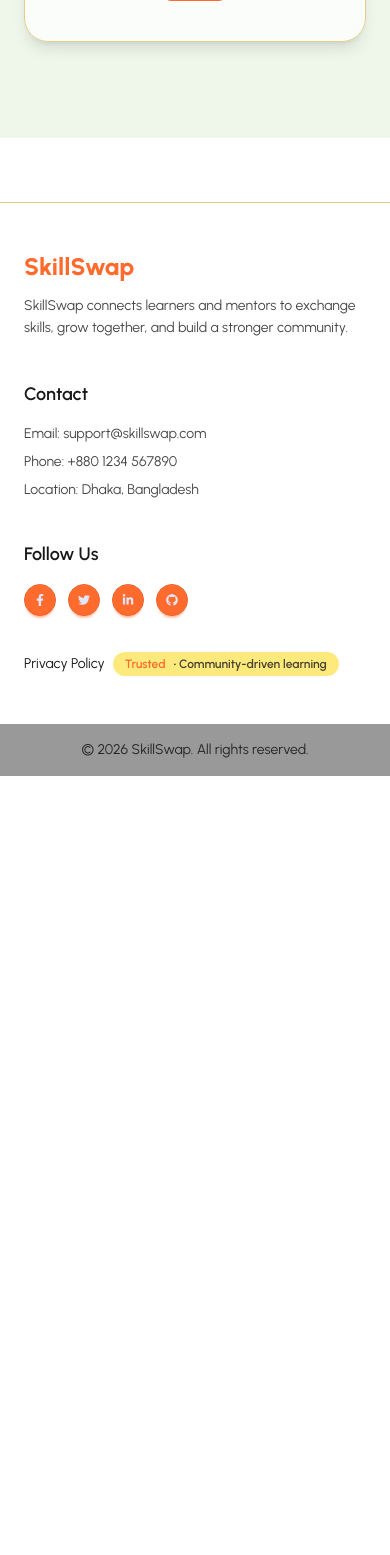
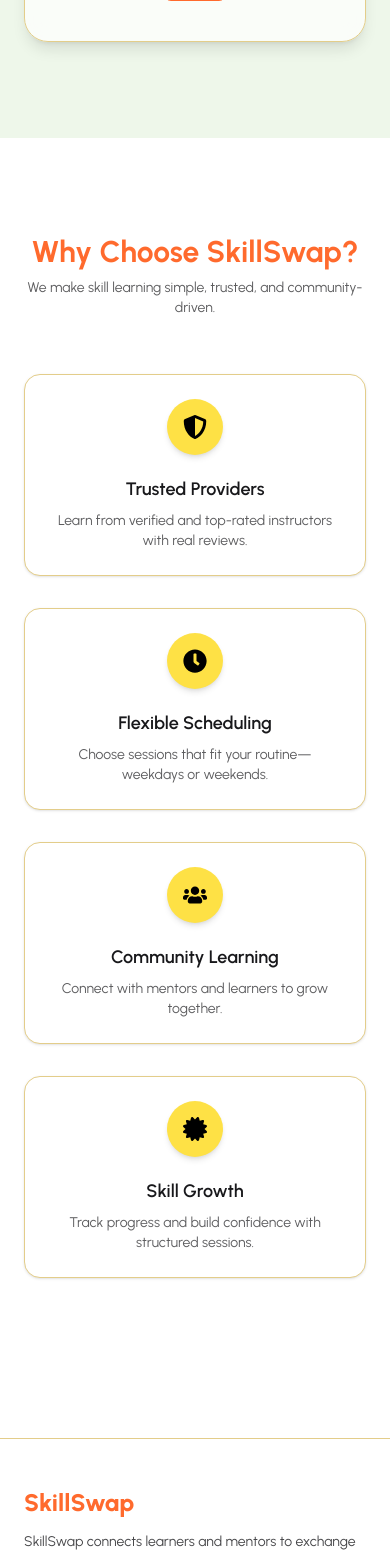
Before and after one commit to Nidan73/skill-swap, a React (Vite) app: page / in a window 390 px wide. Shown: the part 5440-6995 px from the top of the page. Before the commit the page ends 6216 px from the top, so only its background shows below. Built offline with nearby package versions, Linux system fonts and the light colour scheme.

Commit message:
added 1 more extra section

```diff
--- a/src/pages/HomeExtra.jsx
+++ b/src/pages/HomeExtra.jsx
@@ -1,5 +1,6 @@
 import React from "react";
 import { FaStar, FaUserGraduate, FaSearch, FaHandshake } from "react-icons/fa";
+import { FaShieldAlt, FaClock, FaUsers, FaCertificate } from "react-icons/fa";
 
 const providers = [
   {
@@ -123,6 +124,76 @@ const HomeExtra = () => {
           </div>
         </div>
       </section>
+
+      <section className="py-24 bg-base-100">
+        <div className="max-w-7xl mx-auto px-6">
+          <div className="text-center mb-14">
+            <h2 className="text-3xl font-bold text-primary">
+              Why Choose SkillSwap?
+            </h2>
+            <p className="mt-2 text-sm opacity-70">
+              We make skill learning simple, trusted, and community-driven.
+            </p>
+          </div>
+
+          <div className="grid md:grid-cols-4 gap-8">
+            <div className="card bg-base-100 border border-base-300 rounded-2xl shadow-sm hover:shadow-xl transition">
+              <div className="card-body items-center text-center">
+                <div className="w-14 h-14 rounded-full bg-accent text-black flex items-center justify-center text-2xl shadow-md">
+                  <FaShieldAlt />
+                </div>
+                <h3 className="font-semibold text-lg mt-3">
+                  Trusted Providers
+                </h3>
+                <p className="text-sm opacity-70">
+                  Learn from verified and top-rated instructors with real
+                  reviews.
+                </p>
+              </div>
+            </div>
+
+            <div className="card bg-base-100 border border-base-300 rounded-2xl shadow-sm hover:shadow-xl transition">
+              <div className="card-body items-center text-center">
+                <div className="w-14 h-14 rounded-full bg-accent text-black flex items-center justify-center text-2xl shadow-md">
+                  <FaClock />
+                </div>
+                <h3 className="font-semibold text-lg mt-3">
+                  Flexible Scheduling
+                </h3>
+                <p className="text-sm opacity-70">
+                  Choose sessions that fit your routine—weekdays or weekends.
+                </p>
+              </div>
+            </div>
+
+            <div className="card bg-base-100 border border-base-300 rounded-2xl shadow-sm hover:shadow-xl transition">
+              <div className="card-body items-center text-center">
+                <div className="w-14 h-14 rounded-full bg-accent text-black flex items-center justify-center text-2xl shadow-md">
+                  <FaUsers />
+                </div>
+                <h3 className="font-semibold text-lg mt-3">
+                  Community Learning
+                </h3>
+                <p className="text-sm opacity-70">
+                  Connect with mentors and learners to grow together.
+                </p>
+              </div>
+            </div>
+
+            <div className="card bg-base-100 border border-base-300 rounded-2xl shadow-sm hover:shadow-xl transition">
+              <div className="card-body items-center text-center">
+                <div className="w-14 h-14 rounded-full bg-accent text-black flex items-center justify-center text-2xl shadow-md">
+                  <FaCertificate />
+                </div>
+                <h3 className="font-semibold text-lg mt-3">Skill Growth</h3>
+                <p className="text-sm opacity-70">
+                  Track progress and build confidence with structured sessions.
+                </p>
+              </div>
+            </div>
+          </div>
+        </div>
+      </section>
     </div>
   );
 };
```
